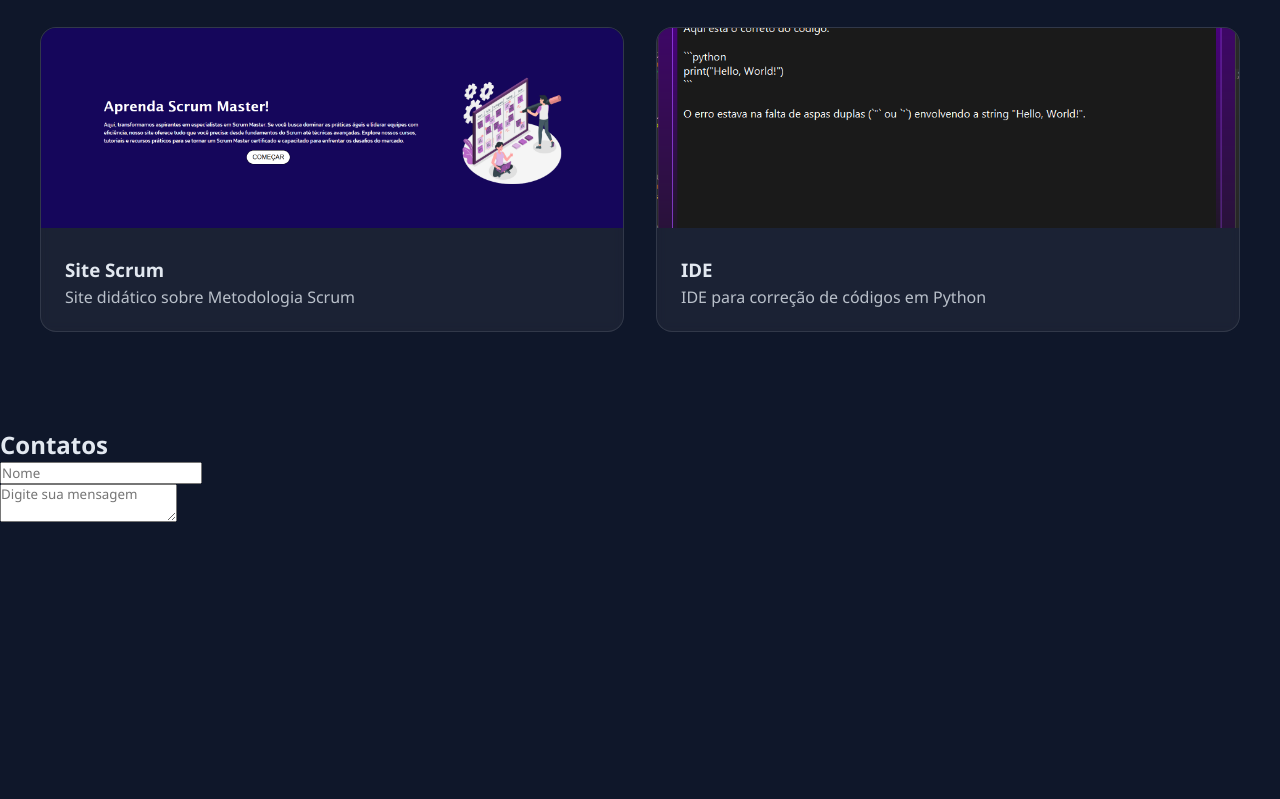
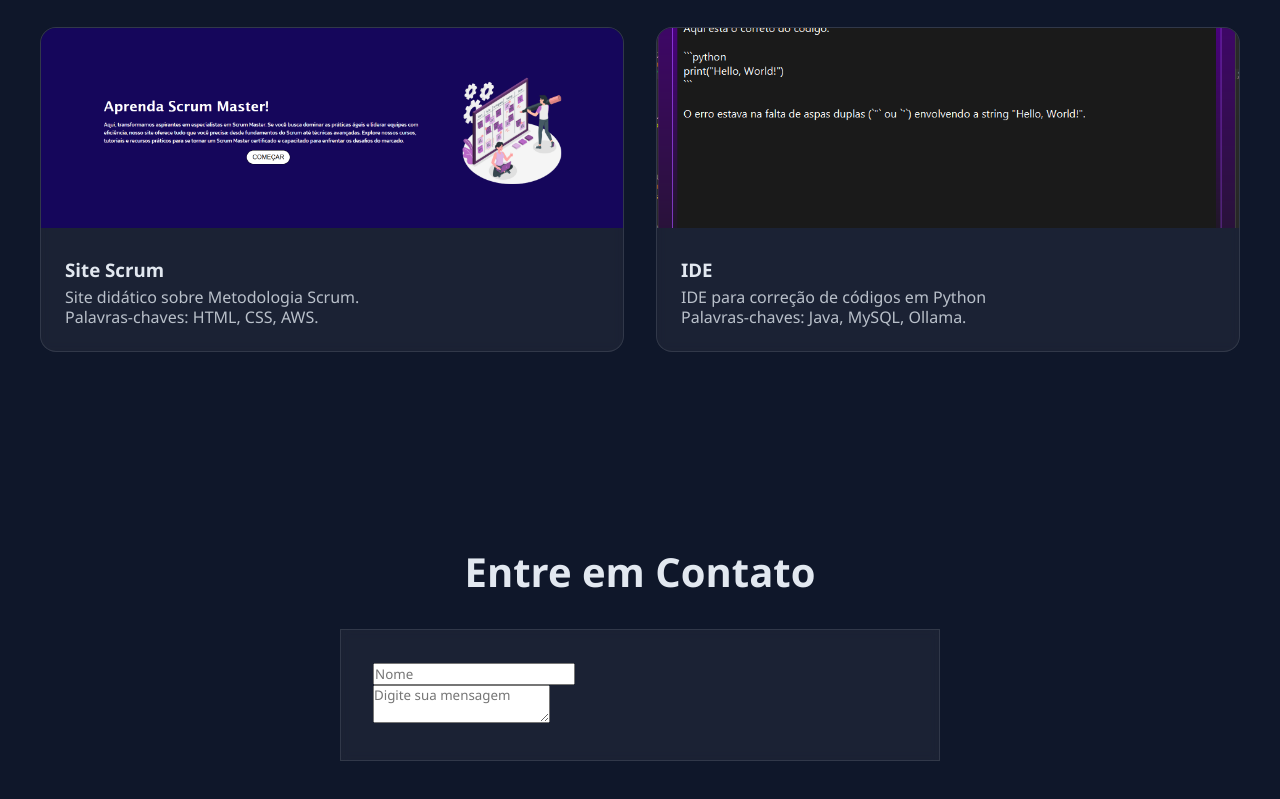
Before and after one commit to HerrBriz/Meu_portfolio, a plain HTML site: page index.html in a window 1280 px wide. Shown: the part 1378-2177 px from the top of the page. Before the commit the page ends 1905 px from the top, so only its background shows below. Drawn offline with Linux system fonts and the light colour scheme.

Commit message:
FEAT: Adicionando recursos à estilização dos cards e da section contatos.

```diff
--- a/index.html
+++ b/index.html
@@ -45,7 +45,8 @@
                 <img src="img\Projeto1.png" alt="Projeto 1°Semestre" class="projetos-imagem">
                 <div class="caixa-textos-projetos">
                     <h3 class="info-projetos">Site Scrum</h3>
-                    <p class="paragrafo-projetos">Site didático sobre Metodologia Scrum</p>
+                    <p class="paragrafo-projetos">Site didático sobre Metodologia Scrum.</p>
+                    <p class="paragrafo-projetos">Palavras-chaves: HTML, CSS, AWS.</p>
                 </div>
             </div>
 
@@ -54,6 +55,7 @@
                 <div class="caixa-textos-projetos">
                     <h3 class="info-projetos">IDE</h3>
                     <p class="paragrafo-projetos">IDE para correção de códigos em Python</p>
+                    <p class="paragrafo-projetos">Palavras-chaves: Java, MySQL, Ollama.</p>
                 </div>
             </div>
 
@@ -61,7 +63,7 @@
     </section>
 
     <section id="contatos" class="contatos">
-        <h2 class="contatos-titulo">Contatos</h2>
+        <h2 class="contatos-titulo">Entre em Contato</h2>
         <form class="formulário-contato" id="formulário">
             <div class="nome-form">
                 <input placeholder="Nome" class="campo-form">
--- a/styles.css
+++ b/styles.css
@@ -171,20 +171,32 @@ h1 {
 }
 
 .contatos{
+    padding: 6rem 2rem;
+}
 
+.contatos-titulo{
+    text-align: center;
+    font-size: 2.5rem;
+    margin-bottom: 30px;
 }
-.contatos-titulo{
 
+.formulário-contato{
+    max-width: 600px;
+    margin: 0 auto;
+    background: rgba(255, 255, 255, 0.05);
+    backdrop-filter: blur(5px);
+    padding: 2rem;
+    border: 1px solid var(--vidro);
 }
-.formulário-contato{
 
-}
 .nome-form{
 
 }
+
 .grupo-form{
 
 }
+
 .campo-form{
 
 }
```
